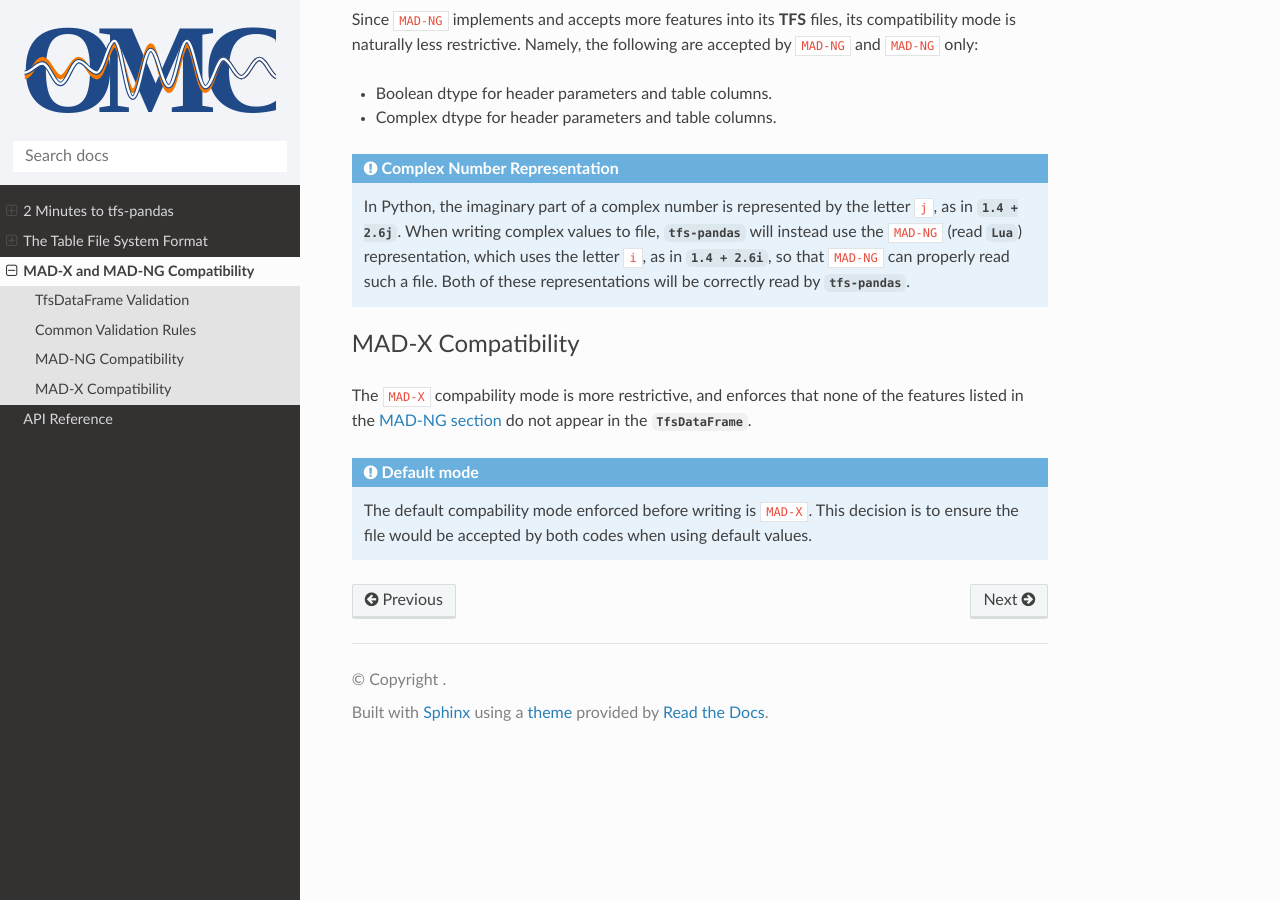
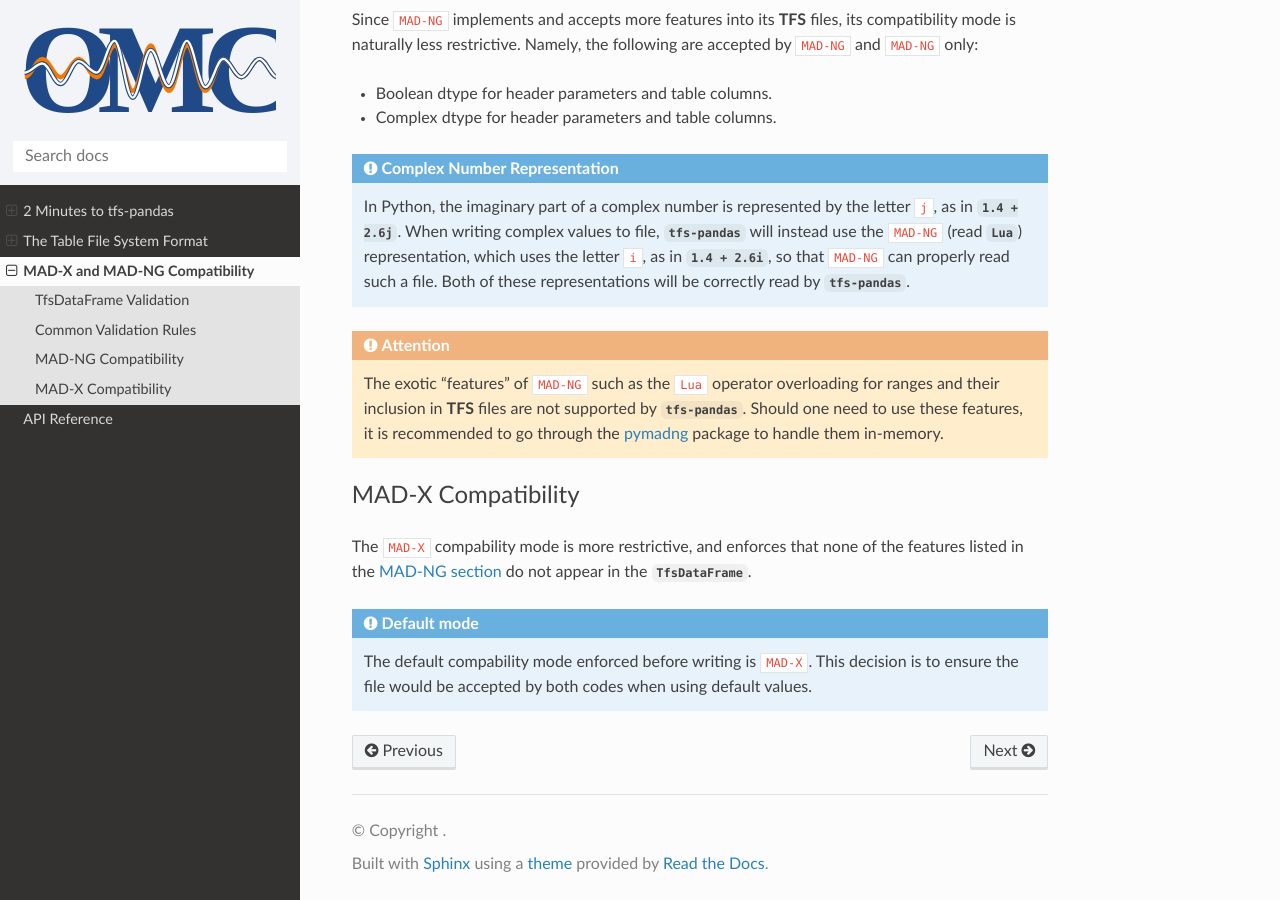
Before and after one commit to pylhc/tfs, a Sphinx documentation site: the page built from doc/compatibility.rst, in a window 1280 px wide and 900 px high, scrolled down 1371 px. Built offline with Sphinx 7.4.7 and the Read the Docs theme 3.1.0, drawn with Linux system fonts in a browser that asks for light colours.

Commit message:
add admonition about unsupported exotic MAD-NG features

```diff
--- a/doc/compatibility.rst
+++ b/doc/compatibility.rst
@@ -67,6 +67,11 @@ Namely, the following are accepted by ``MAD-NG`` and ``MAD-NG`` only:
     When writing complex values to file, `tfs-pandas` will instead use the ``MAD-NG`` (read `Lua`) representation, which uses the letter ``i``, as in `1.4 + 2.6i`, so that ``MAD-NG`` can properly read such a file.
     Both of these representations will be correctly read by `tfs-pandas`.
 
+.. attention::
+
+    The exotic "features" of ``MAD-NG`` such as the ``Lua`` operator overloading for ranges and their inclusion in **TFS** files are not supported by `tfs-pandas`.
+    Should one need to use these features, it is recommended to go through the `pymadng <https://pymadng.readthedocs.io/en/latest/>`_ package to handle them in-memory.
+
 .. _madx mode:
 
 MAD-X Compatibility
```
